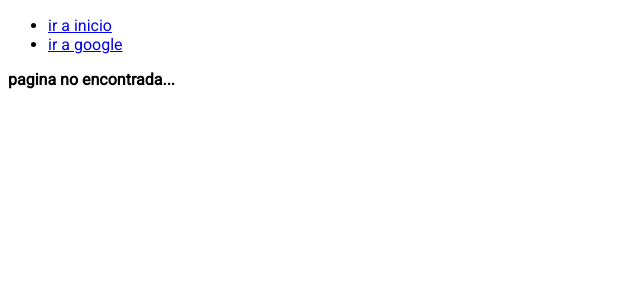
After one commit to panickat/flask_todos, a Flask app: template templates/404.html in a window 1280 px wide. The commit adds this page. Shown: the top 300 px of the page, without its empty margins (0-640 px from the left). Run offline with Flask 2, Linux system fonts and the light colour scheme; the template is opened without the code that fills it, so the values that code supplies are empty.

Commit message:
error 404 main,templates

```diff
--- a/main.py
+++ b/main.py
@@ -3,6 +3,10 @@ from flask import Flask, request, make_response, redirect, render_template
 app = Flask(__name__)
 
 todos = ['Lupita Gallardo', 'Gerardo prensa', 'Lic. Alverto']
+
+@app.errorhandler(404)
+def not_found(error):
+    return render_template('404.html', error=error)
 
 @app.route('/')
 def index():
--- a/static/css/main.css
+++ b/static/css/main.css
@@ -1,6 +1,6 @@
 html * {
     font-family: 'Roboto', sans-serif;
-    font-size: small;
+    font-size: medium;
 }
 span {
     font-family: 'Dancing Script', cursive;
--- /dev/null
+++ b/templates/404.html
@@ -0,0 +1,11 @@
+{% extends 'base.html' %}
+
+{% block title %}
+{{ super() }}
+    404
+{% endblock %}
+
+{% block content %}
+    <h1>pagina no encontrada...</h1>
+    <p>{{ error }}</p>
+{% endblock %}
```
